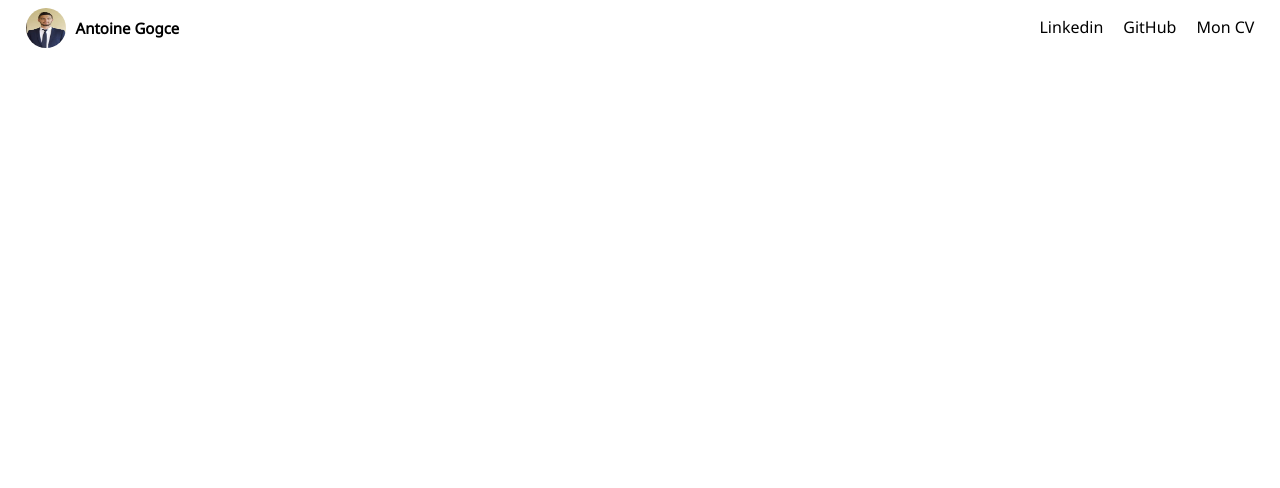
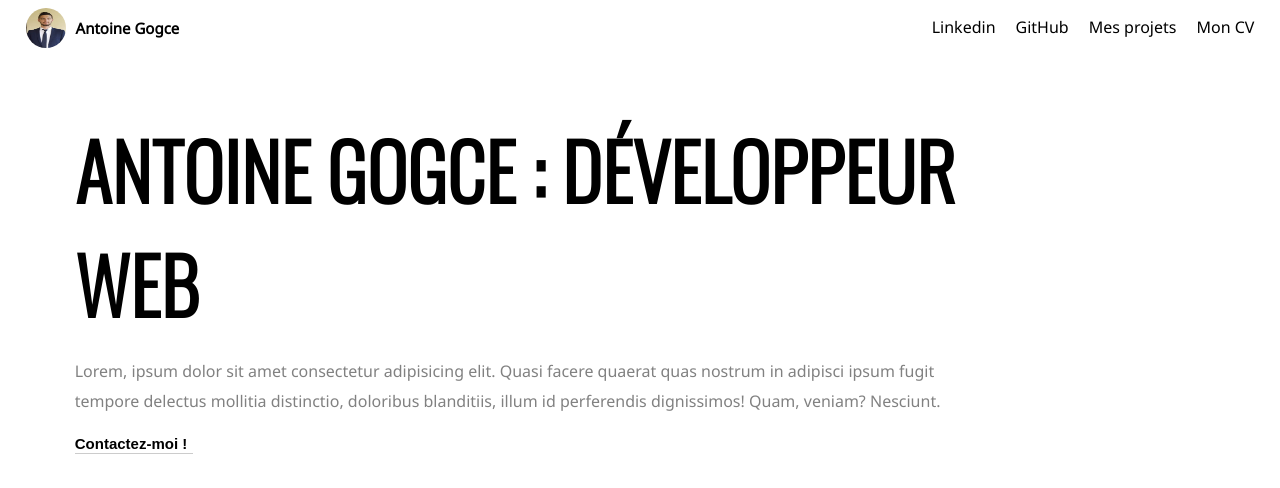
Before and after one commit to rubisanto/Portfolio-exemple, a plain HTML site: page index.html in a window 1280 px wide. Drawn offline with nearby package versions, Linux system fonts and the light colour scheme.

Commit message:
header : done

```diff
--- a/index.html
+++ b/index.html
@@ -17,8 +17,21 @@
         <!-- Mettre les liens  -->
         <a href="#"><li>Linkedin</li></a>
         <a href="#"><li>GitHub</li></a>
+        <a href="#"><li>Mes projets</li></a>
         <a href="#"><li>Mon CV</li></a>
       </ul>
     </nav>
+    <section class="page-content">
+      <header>
+        <h1>Antoine Gogce : Développeur Web</h1>
+        <p>
+          Lorem, ipsum dolor sit amet consectetur adipisicing elit. Quasi facere
+          quaerat quas nostrum in adipisci ipsum fugit tempore delectus mollitia
+          distinctio, doloribus blanditiis, illum id perferendis dignissimos!
+          Quam, veniam? Nesciunt.
+        </p>
+        <button>Contactez-moi !</button>
+      </header>
+    </section>
   </body>
 </html>
--- a/style.css
+++ b/style.css
@@ -57,6 +57,53 @@ a{
     color: black;
 }
 
+.page-content {
+    margin: 4%;
+
+}
+
+.page-content header{
+    margin-top: 5%;
+    max-width: 80%;
+}
+
+.page-content header h1{
+    margin: 0;
+    /* mettre en majuscule  */
+    text-transform: uppercase;
+    font-family: 'Oswald', sans-serif;
+    /* unité en view width */
+    font-size: 6vw;
+}
+
+.page-content header p{
+    /* agrandir l'espace entre chaque lettre */
+    line-height: 30px;
+    color: #818181;
+}
+
+.page-content header button{
+    /* prend la couleur d'arrière plan de son parent  */
+    background-color: inherit;
+    border: none;
+    /* enelevr la bordure au clic  */
+    outline: none;
+    padding-left: 0;
+    font-size: 15px;
+    font-weight: bold;
+    border-bottom: 1px solid #ccc;
+    cursor: pointer;
+}
+
+.page-content header button:hover{
+    color: #ccc;
+    border-bottom-color: black;
+}
+
+
+
+
+
 /* Responsive */
 
 @media screen and (max-width: 700px){
@@ -67,4 +114,8 @@ a{
     nav ul {
         display: none;
     }
+    .page-content header{
+        margin-top: 10%;
+        max-width: 100%;
+    }
 }
```
